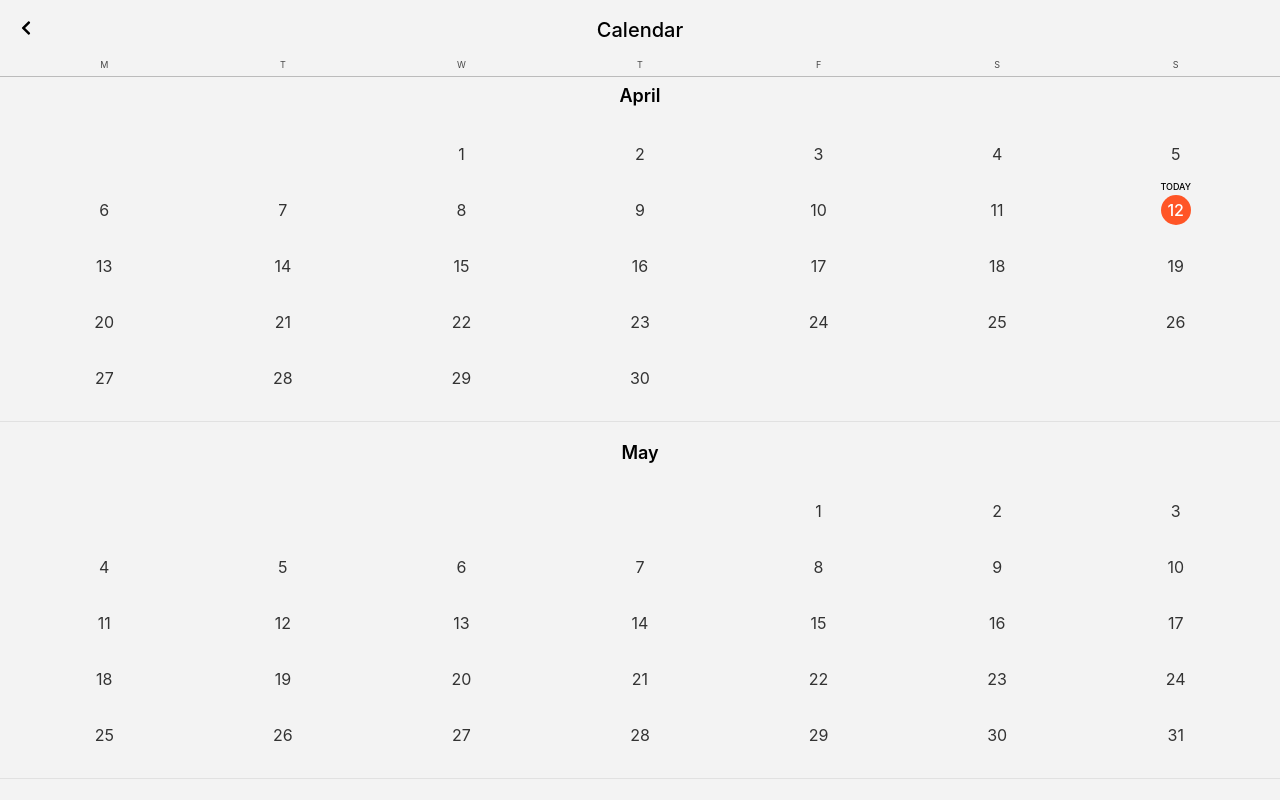
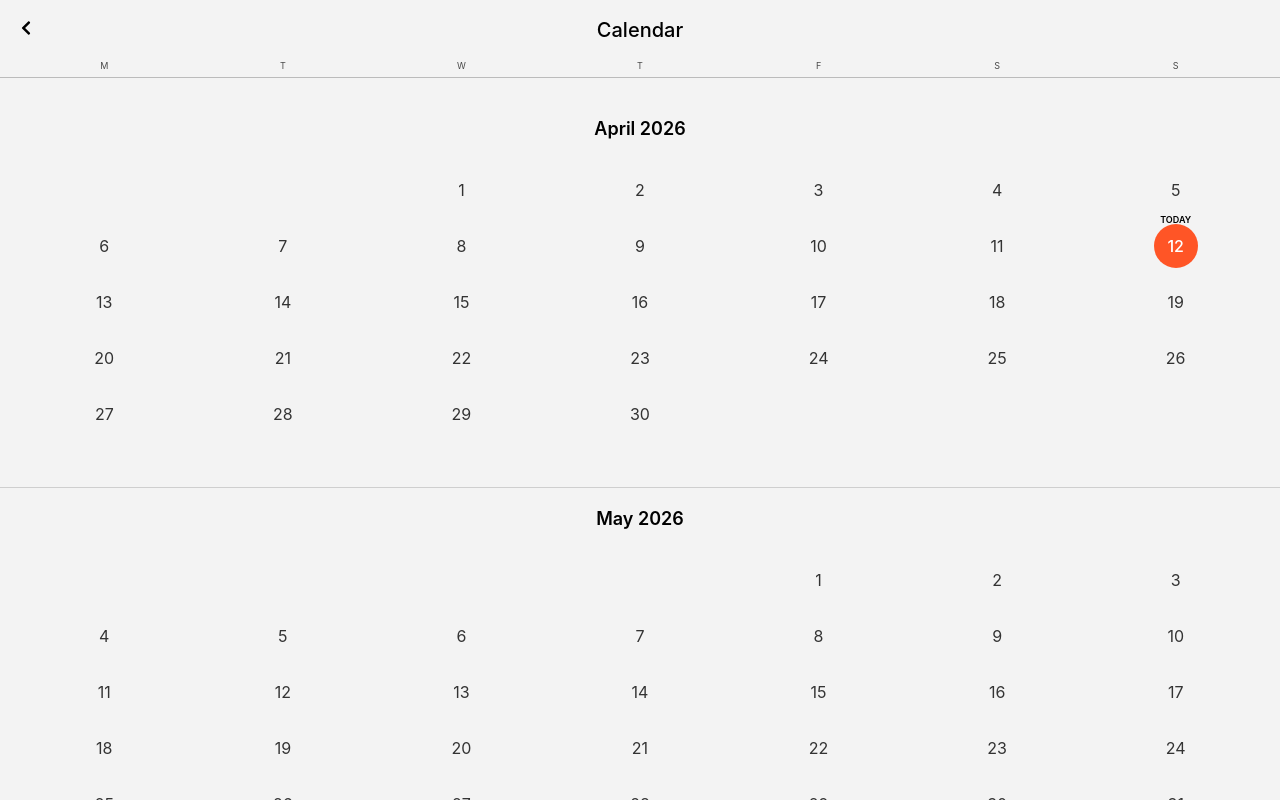
Before and after one commit to ElmiraZeynalova/pwa-workout-tracker, a React (Vite) app: page /calendar in a window 1280 px wide. Built offline with nearby package versions, Linux system fonts and the light colour scheme; no server answers.

Commit message:
Infinite calendar page created

```diff
--- a/dev-dist/sw.js
+++ b/dev-dist/sw.js
@@ -82,7 +82,7 @@ define(['./workbox-5119daf5'], (function (workbox) { 'use strict';
     "revision": "3ca0b8505b4bec776b69afdba2768812"
   }, {
     "url": "index.html",
-    "revision": "0.jmrgftdqbio"
+    "revision": "0.hkh9mb1746g"
   }], {});
   workbox.cleanupOutdatedCaches();
   workbox.registerRoute(new workbox.NavigationRoute(workbox.createHandlerBoundToURL("index.html"), {
--- a/package.json
+++ b/package.json
@@ -21,6 +21,8 @@
     "react-icons": "^5.6.0",
     "react-modal": "^3.16.3",
     "react-router-dom": "^7.13.1",
+    "react-virtualized-auto-sizer": "^2.0.3",
+    "react-window": "^1.8.7",
     "swiper": "^12.1.2",
     "zustand": "^5.0.9"
   },
@@ -30,6 +32,8 @@
     "@types/react": "^19.2.5",
     "@types/react-dom": "^19.2.3",
     "@types/react-modal": "^3.16.3",
+    "@types/react-virtualized-auto-sizer": "^1.0.4",
+    "@types/react-window": "^1.8.8",
     "@vite-pwa/assets-generator": "^1.0.2",
     "@vitejs/plugin-react": "^5.1.1",
     "eslint": "^9.39.1",
--- a/src/components/CalendarMonth.tsx
+++ b/src/components/CalendarMonth.tsx
@@ -8,14 +8,13 @@ interface Props {
   offset: number
   selectedDate: string
   onSelectedDate: (date: string) => void
-  innerRef?: React.RefObject<HTMLDivElement | null>
 }
 
-export default function CalendarMonth({ monthName, dates, offset, selectedDate, onSelectedDate, innerRef }: Props){
+export default function CalendarMonth({ monthName, dates, offset, selectedDate, onSelectedDate}: Props){
     const workouts = useRenderWorkoutOnScreenStore((state) => state.workouts)
 
     return(
-        <div className="month" ref={innerRef}>
+        <div className="calendar-month">
             <h1>{monthName}</h1>
             <div className="dates">
                 {Array.from({ length: offset }, (_, i) => (
@@ -26,15 +25,18 @@ export default function CalendarMonth({ monthName, dates, offset, selectedDate,
                         <span className="today-label">
                             {dayjs().format("YYYY-MM-DD") === date ? "TODAY" : ""}
                         </span>
-                        <div
-                            className={clsx("number", selectedDate === date && "selected")}
-                            onClick={() => onSelectedDate(date)}
-                        >
-                            {dayjs(date).format("D")}
+                        <div className="number-wrapper">
+                            { selectedDate === date && <div className="calendar-selector"></div>}
+                            <div
+                                className={clsx("number", selectedDate === date && "selected")}
+                                onClick={() => onSelectedDate(date)}
+                            >
+                                {dayjs(date).format("D")}
+                            </div>
                         </div>
                         {workouts[date]
-                            ? <div className="workout-day-marker" />
-                            : <div style={{ width: 5, height: 5 }} />
+                            ? <div className="workout-day-marker" style={selectedDate === date ? { transform: "translateY(8px)" } : undefined}/>
+                            : <div style={{ width: 7, height: 7 }} />
                         }
                     </div>
                 ))}
--- a/src/components/CalendarPage.tsx
+++ b/src/components/CalendarPage.tsx
@@ -2,33 +2,73 @@ import { FaChevronLeft } from "react-icons/fa";
 import {NavLink} from "react-router-dom"
 import CalendarMonth from './CalendarMonth'
 import dayjs from "dayjs"
-import {useState, useRef, useEffect} from 'react'
-
-const months = Array.from({ length: 12 }, (_, i) => {
-  const month = dayjs().startOf("year").month(i);
-  const daysCount = month.daysInMonth();
-
-    return {
-        label: month.format("MMMM"),
-        offset: (month.startOf("month").day() + 6) % 7,
-        days: Array.from({ length: daysCount }, (_, d) =>
-            month.date(d + 1).format("YYYY-MM-DD")
-        ),
-    }
-})
+import {useState, useRef, useLayoutEffect} from 'react'
+import { FixedSizeList as List } from 'react-window'
+import type { ListChildComponentProps } from 'react-window'
 
 
+const TOTAL_MONTHS = 3000
+const CENTER_INDEX = Math.floor(TOTAL_MONTHS / 2)
+
+function getMonth(index: number) {
+  const date = dayjs().add(index - CENTER_INDEX, "month")
+
+  const daysCount = date.daysInMonth()
+
+  return {
+    label: date.format("MMMM YYYY"),
+    offset: (date.startOf("month").day() + 6) % 7,
+    days: Array.from({ length: daysCount }, (_, d) =>
+      date.date(d + 1).format("YYYY-MM-DD")
+    )
+  }
+}
+
 export default function CalendarPage(){
-    const currentMonthRef = useRef<HTMLDivElement>(null)
     const [selectedDate, setSelectedDate] = useState<string>(dayjs().format("YYYY-MM-DD"))
-    const monthsComponents = months.map((month, i) => <CalendarMonth key={month.label} innerRef={i === dayjs().month() ? currentMonthRef : undefined} monthName={month.label} dates={month.days} offset={month.offset} selectedDate={selectedDate} onSelectedDate={setSelectedDate}/>)
+    const initialMonthIndex = CENTER_INDEX
+    const [height, setHeight] = useState(0)
+    const mainRef = useRef<HTMLDivElement>(null)
 
-    useEffect(() => {
-        currentMonthRef.current?.scrollIntoView({ block: "start"})
+    useLayoutEffect(() => {
+        if (!mainRef.current) return
+
+        const resizeObserver = new ResizeObserver(entries => {
+        for (const entry of entries) {
+            setHeight(entry.contentRect.height)
+        }
+        })
+
+        resizeObserver.observe(mainRef.current)
+
+        return () => resizeObserver.disconnect()
     }, [])
 
+    const Row = ({ index, style }: ListChildComponentProps) => {
+        const month = getMonth(index)
+        return (
+            <div style={style}>
+            <div
+                style={{
+                height: 390,
+                borderBottom: "0.2px solid #b7b7b7a0",
+                boxSizing: "border-box"
+                }}
+            >
+                <CalendarMonth
+                    monthName={month.label}
+                    dates={month.days}
+                    offset={month.offset}
+                    selectedDate={selectedDate}
+                    onSelectedDate={setSelectedDate}
+                />
+            </div>
+            </div>
+        )
+    }
+
     return(
-        <div className="layout" style={{ overflowY: 'auto'}}>
+        <div className="layout" style={{ height: "100vh", overflow: "hidden" }}>
             <header>
                 <NavLink className="header-btn" to="/">
                     <FaChevronLeft size={16} color="black" />
@@ -37,10 +77,20 @@ export default function CalendarPage(){
                 <div style={{width: '16px'}}></div>
             </header>
             <div className="calendar-page-day-bar">
-                {["M", "T", "W", "T", "F", "S", "S" ].map(d => <div>{d}</div>)}
+                {["M", "T", "W", "T", "F", "S", "S" ].map((d, idx) => <div key={idx}>{d}</div>)}
             </div>
-            <main style={{height: 0}}>
-                <div className="calendar-page-content">{monthsComponents}</div>
+            <main ref={mainRef} style={{ flex: 1 }}>
+                {height > 0 && (
+                        <List
+                            height={height}
+                            itemCount={TOTAL_MONTHS}
+                            itemSize={390}
+                            initialScrollOffset={initialMonthIndex * 390}
+                            width="100%"
+                        >
+                            {Row}
+                        </List>
+                    )}
             </main>
         </div>
     )
--- a/src/index.css
+++ b/src/index.css
@@ -753,36 +753,26 @@ input[type="number"]::-webkit-outer-spin-button {
   -webkit-appearance: none;
 }
 
-.calendar-page-content {
+.calendar-month {
+  scroll-margin-top: 85px;
   display: flex;
   flex-direction: column;
-  justify-content: center;
-  gap: 20px;
-  .month {
-    scroll-margin-top: 85px;
-    display: flex;
-    flex-direction: column;
-    padding: 0 25px;
-    border-bottom: 0.2px solid #c7c7c76a;
-  }
-  .month:last-child {
-    border: 0;
-  }
+  padding: 0 25px;
+  border-bottom: 0.2px solid #c7c7c76a;
 
   h1 {
     margin: 0;
     font-size: 18px;
     font-weight: 600;
     text-align: center;
-    margin-bottom: 20px;
+    margin: 20px 0;
   }
   .dates {
     display: grid;
     grid-template-columns: repeat(7, 1fr);
     text-align: center;
     justify-content: space-between;
-    gap: 5px 20px;
-    padding-bottom: 20px;
+    gap: 3px 20px;
   }
 
   .date {
@@ -791,7 +781,6 @@ input[type="number"]::-webkit-outer-spin-button {
     display: flex;
     flex-direction: column;
     align-items: center;
-    gap: 3px;
     z-index: 1;
     transition: transform 0.08s ease;
   }
@@ -799,6 +788,27 @@ input[type="number"]::-webkit-outer-spin-button {
   .date:active {
     transform: scale(0.97);
   }
+
+  .number-wrapper {
+    width: 30px;
+    height: 30px;
+    position: relative;
+    display: flex;
+    align-items: center;
+    justify-content: center;
+    margin: 0;
+  }
+
+  .calendar-selector {
+    position: absolute;
+    width: 44px;
+    height: 44px;
+    border-radius: 50%;
+    background: #ff5526;
+    z-index: 2;
+    margin: 0;
+  }
+
   .number {
     font-size: 16px;
     width: 30px;
@@ -808,17 +818,19 @@ input[type="number"]::-webkit-outer-spin-button {
     justify-content: center;
     border-radius: 50%;
     color: #333333;
+    z-index: 10;
+    margin: 0;
   }
 
   .today-label {
     font-size: 9px;
-    font-weight: 500;
+    font-weight: 600;
     color: #000000;
     height: 10px;
+    margin-bottom: 6px;
     line-height: 10px;
   }
-  .selected {
-    background: #ff5526;
+  .number.selected {
     color: white;
     font-weight: 500;
   }
@@ -827,13 +839,16 @@ input[type="number"]::-webkit-outer-spin-button {
     width: 7px;
     height: 7px;
     border-radius: 50%;
-    background: #ff5526;
+    background: #d93e17;
   }
   .today {
     font-size: 9px;
     color: black;
     font-weight: 700;
   }
+}
+.calendar-month:last-child {
+  border: 0;
 }
 
 .calendar-page-day-bar {
```
Also changed, not shown: 2 other files (tests, documents, lock files or other folders).
